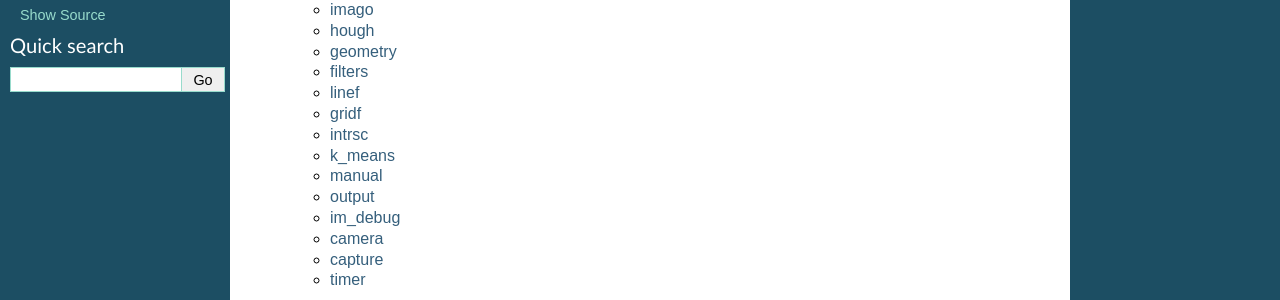
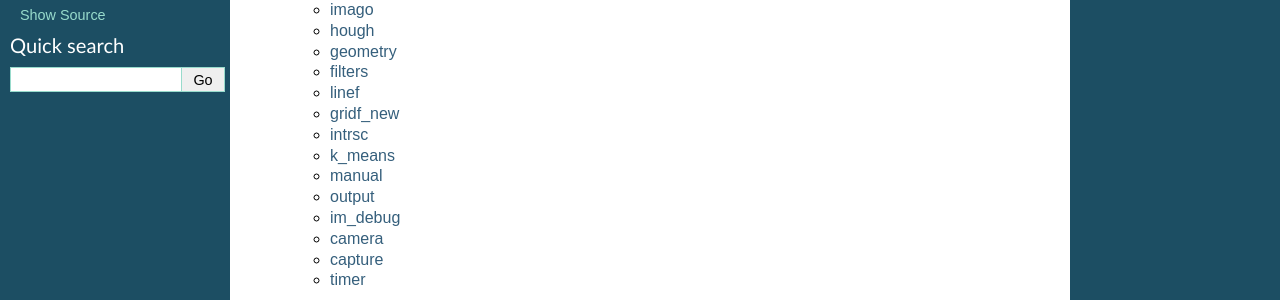
Before and after one commit to tomasmcz/imago, a Sphinx documentation site: the page built from doc/index.rst, in a window 1280 px wide. Shown: the part 212-512 px from the top of the page. Built offline with Sphinx 7.4.7, drawn with Linux system fonts in a browser that asks for light colours; formulas are drawn with MathJax 3.

Commit message:
fix documentation

```diff
--- a/doc/conf.py
+++ b/doc/conf.py
@@ -18,7 +18,7 @@
 # If extensions (or modules to document with autodoc) are in another directory,
 # add these directories to sys.path here. If the directory is relative to the
 # documentation root, use os.path.abspath to make it absolute, like shown here.
-sys.path.insert(0, os.path.abspath('../imago_pack'))
+sys.path.insert(0, os.path.abspath('../src'))
 
 # -- General configuration ------------------------------------------------
 
--- a/doc/modules.rst
+++ b/doc/modules.rst
@@ -32,10 +32,10 @@
 .. automodule:: linef
     :members:
 
-gridf
------
+gridf_new
+---------
 
-.. automodule:: gridf
+.. automodule:: gridf_new
     :members:
 
 intrsc
```
